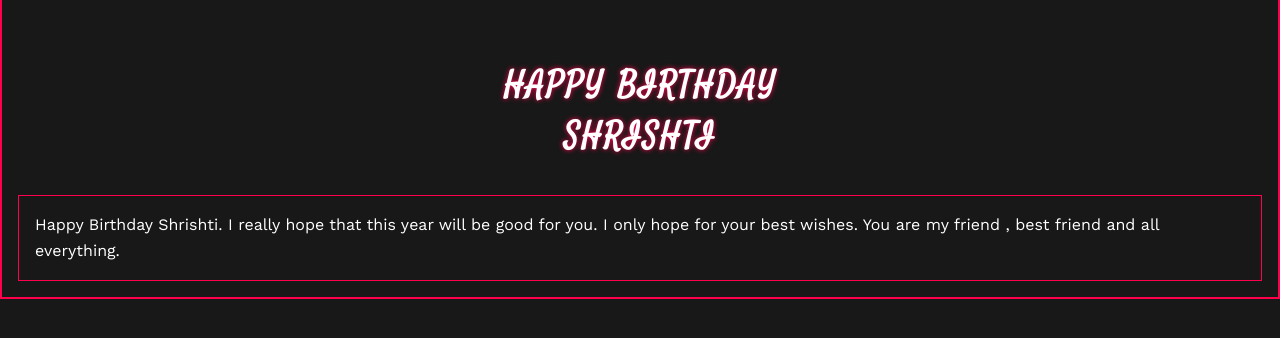
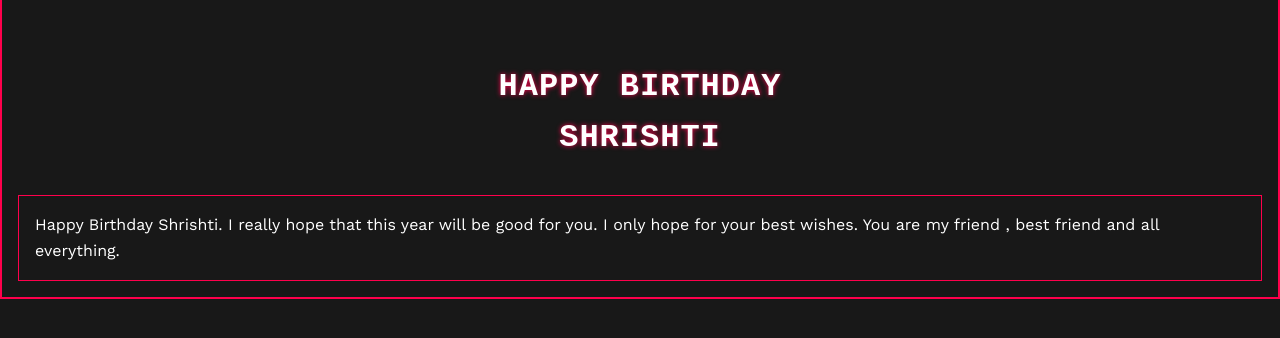
Before and after one commit to divyanshu-sriwastva/shrishti-bday, a plain HTML site: page index.html in a window 1280 px wide. Shown: the part 168-506 px from the top of the page. Drawn offline with nearby package versions, Linux system fonts and the light colour scheme.

Commit message:
Improved

```diff
--- a/CSS/style.css
+++ b/CSS/style.css
@@ -37,12 +37,11 @@ h1{
     color: #fff;
     text-shadow: 0 0 5px #ff004c;
     font-size: 2rem;
-    letter-spacing: 2px;
+    letter-spacing: 1px;
     line-height: 1.6;
-    word-spacing: 2px;
     text-align: center;
     text-transform: uppercase;
-    font-family: 'Satisfy', cursive;
+    font-family: monospace;
 }
 
 p{
```
